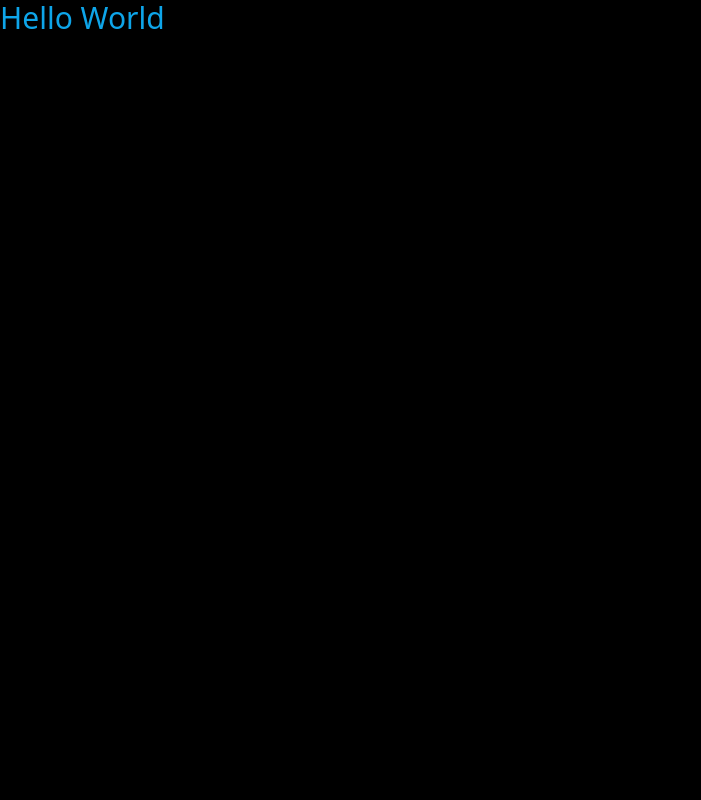
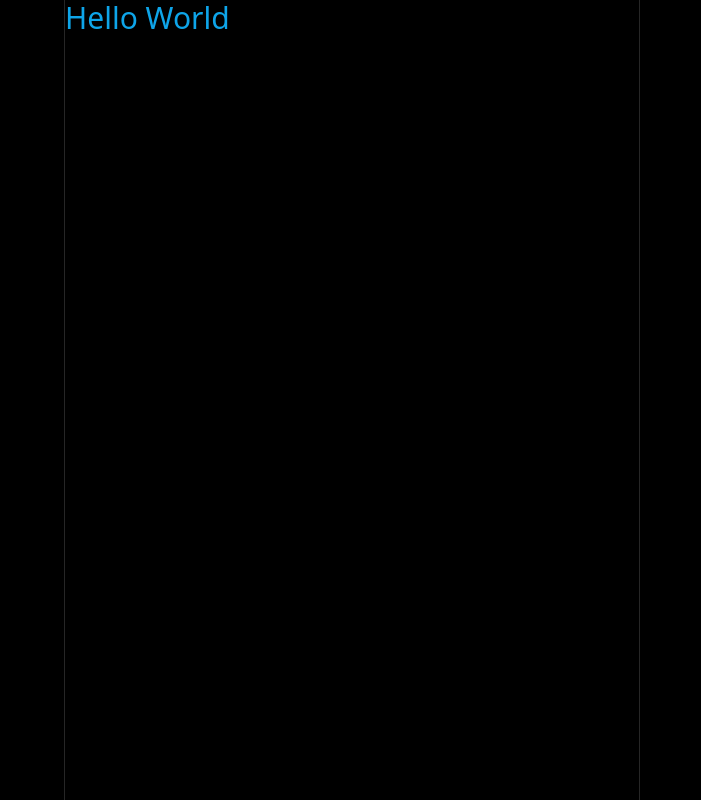
Before and after one commit to Bruce-Webster-21/twitter-clone, a Next.js app: page / in a window 1280 px wide. Shown: the whole page, without its empty margins (0-701 px from the left). Built offline with nearby package versions, Linux system fonts and the light colour scheme.

Commit message:
Added Layout

```diff
--- /dev/null
+++ b/components/Layout.tsx
@@ -0,0 +1,19 @@
+interface LayoutProps {
+  children: React.ReactNode;
+}
+
+const Layout: React.FC<LayoutProps> = ({ children }) => {
+  return (
+    <div className="h-screen bg-black">
+      <div className="container h-full mx-auto xl:px-30 max-w-6xl">
+        <div className="grid grid-cols-4 h-full">
+          <div className="col-span-3 lg:col-span-2 border-x-[1px] border-neutral-800">
+            {children}
+          </div>
+        </div>
+      </div>
+    </div>
+  );
+};
+
+export default Layout;
--- a/pages/_app.tsx
+++ b/pages/_app.tsx
@@ -1,6 +1,11 @@
-import '@/styles/globals.css'
-import type { AppProps } from 'next/app'
+import Layout from "@/components/Layout";
+import "@/styles/globals.css";
+import type { AppProps } from "next/app";
 
 export default function App({ Component, pageProps }: AppProps) {
-  return <Component {...pageProps} />
+  return (
+    <Layout>
+      <Component {...pageProps} />
+    </Layout>
+  );
 }
```
